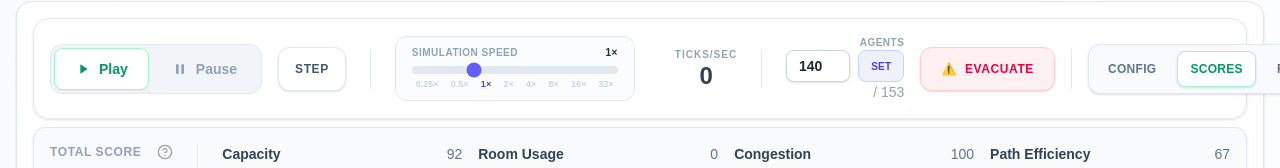
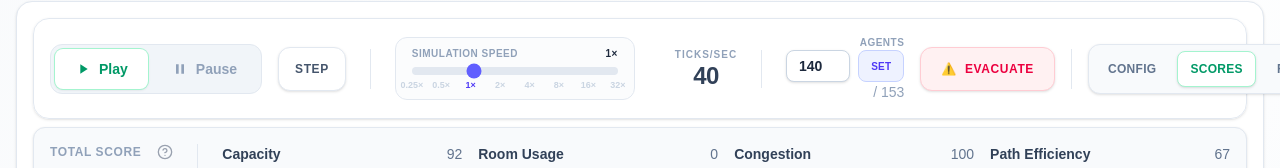
Before and after one commit to cakirmert/party-sim, a Next.js app: page / in a window 1280 px wide. Shown: the part 234-402 px from the top of the page. Built offline with nearby package versions, Linux system fonts and the light colour scheme.

Commit message:
ticks/sec works now. room usage works, path efficiency works.

```diff
--- a/src/components/UIControls.tsx
+++ b/src/components/UIControls.tsx
@@ -194,10 +194,19 @@ export default function UIControls({ engineRef }: Props) {
               onChange={(e) => setSpeed(SPEED_OPTIONS[Number(e.target.value)])}
               className="w-full accent-indigo-500 cursor-pointer h-2 bg-slate-200 rounded-full appearance-none hover:bg-slate-300 transition-colors"
             />
-            <div className="flex justify-between w-full px-1 mt-1">
-              {SPEED_OPTIONS.map((opt) => (
-                <span key={opt} className={`text-[9px] font-bold ${speed === opt ? "text-indigo-600" : "text-slate-300"}`}>{opt}×</span>
-              ))}
+            <div className="relative w-full h-3 mt-1">
+              {SPEED_OPTIONS.map((opt, i) => {
+                const pct = (i / (SPEED_OPTIONS.length - 1)) * 100;
+                return (
+                  <span
+                    key={opt}
+                    className={`absolute text-[9px] font-bold transform -translate-x-1/2 ${speed === opt ? "text-indigo-600" : "text-slate-300"}`}
+                    style={{ left: `${pct}%` }}
+                  >
+                    {opt}×
+                  </span>
+                );
+              })}
             </div>
           </div>
         </div>
--- a/src/lib/engine/Engine.ts
+++ b/src/lib/engine/Engine.ts
@@ -82,7 +82,7 @@ export class Engine {
 
   public maxGymOccupancy: Array<number> = [0, 0, 0, 0, 0, 0, 0]; // per day of week
   public congestionLevel = 0;
-  private metricsTimer = 0;
+  private lastMetricsTick = 0;
 
   private cachedMetrics: ScoringMetrics | null = null;
 
@@ -198,12 +198,13 @@ export class Engine {
   getLiveMetrics(): ScoringMetrics {
     // Throttle metrics calculation (e.g. every 60 ticks = ~1 sec at 60 TPS)
     // "calculated rarely... maybe every 100 ticks"
-    if (this.metricsTimer > 0 && this.cachedMetrics) {
-      this.metricsTimer--;
-      // Keep lightweight counters updated immediately if desired? No, just return cached.
+    // Throttle metrics calculation: recompute only if ~1 second (20 ticks) has passed since last compute.
+    // This allows UI to poll frequently without cost.
+    const METRICS_INTERVAL = 20;
+    if (this.cachedMetrics && (this.tickCount - this.lastMetricsTick) < METRICS_INTERVAL) {
       return this.cachedMetrics;
     }
-    this.metricsTimer = 60; // Reset timer
+    this.lastMetricsTick = this.tickCount;
 
     const agents = this.getAgents();
     if (agents.length === 0) {
@@ -484,6 +485,7 @@ export class Engine {
     this.tpsTimer += realDt;
 
     const steps = this.clock.advance(nowSec);
+    this.ticksThisSecond += steps; // FIX: Metric was missing updates
     for (let i = 0; i < steps; i++) {
       this.fixedStep(1 / this.cfg.baseTickRate);
       this.tickCount++;
@@ -594,7 +596,8 @@ export class Engine {
     const gymCoeff = weights.gym * (this.rng.int(5, 8));
     const barCoeff = weights.bar * (this.rng.int(5, 8));
     const roomCoeff = weights.room * (this.rng.int(5, 8));
-    const outsideCoeff = weights.outside * (this.rng.int(5, 8));
+    // Reduced chance to go outside (was 5-8) to keep agents indoors more
+    const outsideCoeff = weights.outside * (this.rng.int(1, 3));
     const leaveMapCoeff = (weights.leaveMap || 0) * (this.rng.int(5, 8));
 
     const center = this.isMax(leaveMapCoeff, [gymCoeff, barCoeff, roomCoeff, outsideCoeff]) ? "EXIT"
@@ -1379,18 +1382,9 @@ export class Engine {
     }
 
     // Skip perf stats in headless mode unless explicitly requested
-    if (!this.cfg.headless || this.cfg.computePerfStats) {
-      while (this.perfTimer >= 1) {
-        this.perfTimer -= 1;
-        this.lastTicksPerSecond = this.ticksThisSecond;
-        this.ticksThisSecond = 0;
-        this.lastDensityRecomputes = this.densityRecomputesThisSecond;
-        this.densityRecomputesThisSecond = 0;
-      }
-    } else {
-      this.perfTimer = 0; // Reset timer to prevent buildup
-    }
-  }
+
+  }
+
 
   /** Convert an agent reaching EXIT into an off-map record, remove from world. */
   private despawnToOffMap(a: Agent, exitPos: Vec2, occupied?: Set<string>) {
```
